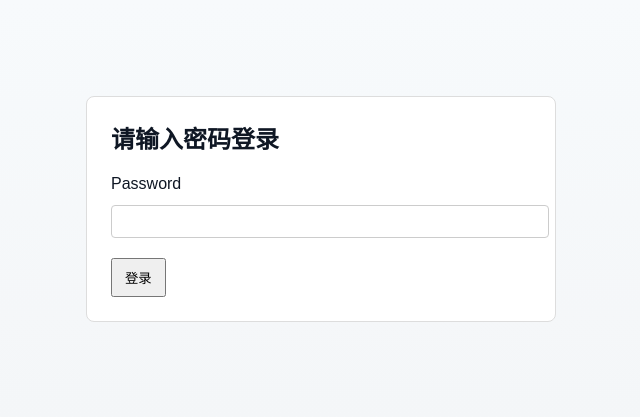
After one commit to jiojiojackson/AI-Japanese, a Flask app: template templates/login.html in a window 1280 px wide. The commit adds this page. Shown: the top 417 px of the page, without its empty margins (319-959 px from the left). Run offline with Flask 2, Linux system fonts and the light colour scheme; the template is opened without the code that fills it, so the values that code supplies are empty.

Commit message:
add login require

```diff
--- a/app.py
+++ b/app.py
@@ -1,6 +1,6 @@
 import os
 import json
-from flask import Flask, request, jsonify, render_template, send_file
+from flask import Flask, request, jsonify, render_template, send_file, session, redirect, url_for, abort
 from dotenv import load_dotenv
 import struct
 from io import BytesIO
@@ -14,16 +14,75 @@ dotenv_path = os.path.join(os.path.dirname(__file__), '.env')
 load_dotenv(dotenv_path=dotenv_path)
 
 app = Flask(__name__)
+# Secret for session cookies. In production set FLASK_SECRET (Vercel env).
+app.secret_key = os.environ.get("FLASK_SECRET") or os.urandom(24)
+
+# Simple auth: single password stored in APP_PASSWORD (Vercel env)
+APP_PASSWORD = os.environ.get("APP_PASSWORD")
+
+def is_authenticated() -> bool:
+    return bool(session.get("logged_in"))
+
+def login_required(fn):
+    from functools import wraps
+
+    @wraps(fn)
+    def wrapper(*args, **kwargs):
+        # If no APP_PASSWORD configured, treat app as open (useful for local dev)
+        if not APP_PASSWORD:
+            return fn(*args, **kwargs)
+
+        if is_authenticated():
+            return fn(*args, **kwargs)
+
+        # If it's an HTML GET request, redirect to login page
+        if request.method == 'GET' and 'text/html' in (request.headers.get('Accept', '') or ''):
+            return redirect(url_for('login'))
+
+        # Otherwise return a JSON 401 for API calls
+        return jsonify({"error": "Unauthorized"}), 401
+
+    return wrapper
+
+
+@app.context_processor
+def inject_auth_flags():
+    return {"app_password_set": bool(APP_PASSWORD), "logged_in": session.get('logged_in', False)}
 
 # In a real application, you would get the API key from a secure source
 groq_client = groq.Groq(api_key=os.environ.get("GROQ_API_KEY"))
 DEFAULT_MODEL = "openai/gpt-oss-120b"
 
 @app.route('/')
+@login_required
 def index():
     return render_template('index.html')
 
+
+@app.route('/login', methods=['GET', 'POST'])
+def login():
+    # If no password configured, redirect to home
+    if not APP_PASSWORD:
+        return redirect(url_for('index'))
+
+    if request.method == 'POST':
+        pw = request.form.get('password', '')
+        if pw == APP_PASSWORD:
+            session['logged_in'] = True
+            return redirect(url_for('index'))
+        else:
+            return render_template('login.html', error='密码错误')
+
+    return render_template('login.html')
+
+
+@app.route('/logout', methods=['POST', 'GET'])
+def logout():
+    session.pop('logged_in', None)
+    return redirect(url_for('login') if APP_PASSWORD else url_for('index'))
+
 @app.route('/chat', methods=['POST'])
+@login_required
 def chat():
     """
     Handles chat, cleans response, and performs POS tagging using AI calls.
@@ -122,6 +181,7 @@ Example JSON Output:
         return jsonify({"error": str(e)}), 500
 
 @app.route('/evaluate', methods=['POST'])
+@login_required
 def evaluate():
     """
     Evaluates the user's response using Groq.
@@ -158,6 +218,7 @@ The JSON object must have four keys: "score", "error_html", "corrected_sentence"
         return jsonify({"error": str(e)}), 500
 
 @app.route('/explain-word', methods=['POST'])
+@login_required
 def explain_word():
     """
     Provides a detailed explanation for a word in the context of a sentence.
@@ -226,6 +287,7 @@ Example for an inflected verb like "食べました":
         return jsonify({"error": f"Error explaining word: {str(e)}"}), 500
 
 @app.route('/translate', methods=['POST'])
+@login_required
 def translate():
     """
     Translates a text to Chinese using Groq AI.
@@ -253,6 +315,7 @@ def translate():
 
 
 @app.route('/punctuate', methods=['POST'])
+@login_required
 def punctuate():
     """
     Adds punctuation to a raw text string using Groq AI.
@@ -279,6 +342,7 @@ def punctuate():
         return jsonify({"error": f"Error during punctuation: {str(e)}"}), 500
 
 @app.route('/synthesize-speech', methods=['POST'])
+@login_required
 def synthesize_speech():
     """
     Generates speech from text using either Gemini or gTTS engine.
--- /dev/null
+++ b/templates/login.html
@@ -0,0 +1,30 @@
+<!DOCTYPE html>
+<html lang="zh-CN">
+<head>
+    <meta charset="UTF-8">
+    <meta name="viewport" content="width=device-width, initial-scale=1.0">
+    <title>Login</title>
+    <link rel="stylesheet" href="{{ url_for('static', filename='css/style.css') }}">
+    <style>
+        .login-box {max-width:420px;margin:80px auto;padding:24px;border:1px solid #ddd;border-radius:8px;background:#fff}
+        .login-box h2{margin:0 0 12px}
+        .login-box input[type=password]{width:100%;padding:8px;margin:8px 0;border:1px solid #ccc;border-radius:4px}
+        .login-box button{padding:8px 12px}
+    </style>
+</head>
+<body>
+    <div class="login-box">
+        <h2>请输入密码登录</h2>
+        {% if error %}
+            <div class="error">{{ error }}</div>
+        {% endif %}
+        <form method="post" action="{{ url_for('login') }}">
+            <label for="password">Password</label>
+            <input id="password" name="password" type="password" autocomplete="current-password" required>
+            <div style="margin-top:12px">
+                <button type="submit">登录</button>
+            </div>
+        </form>
+    </div>
+</body>
+</html>
```
Also changed, not shown: templates/index.html (+9 -0 lines), README.md.
